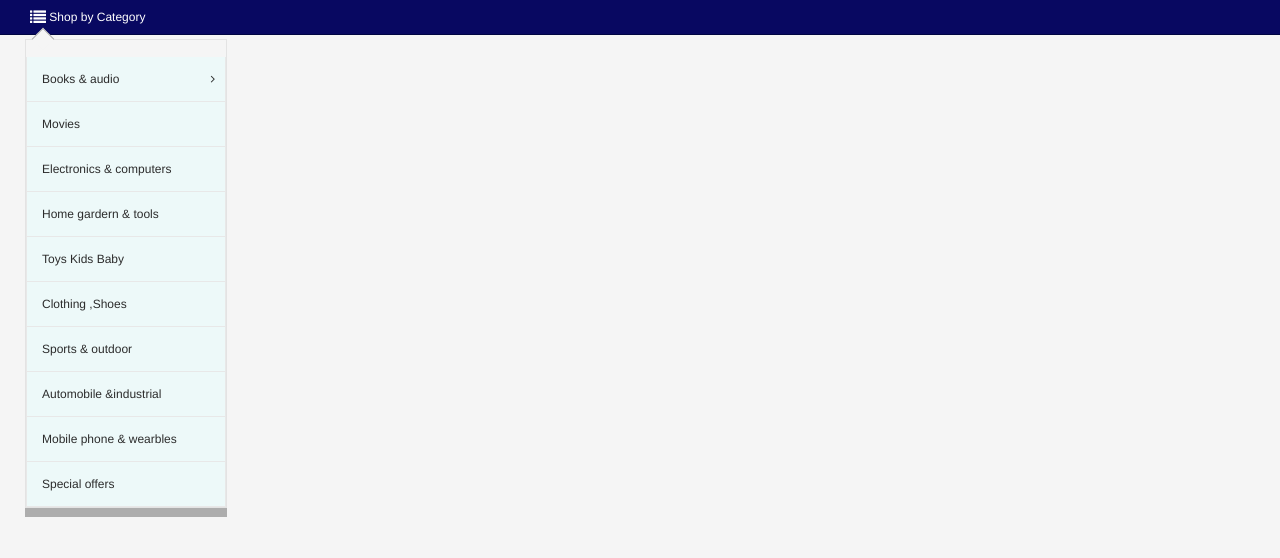
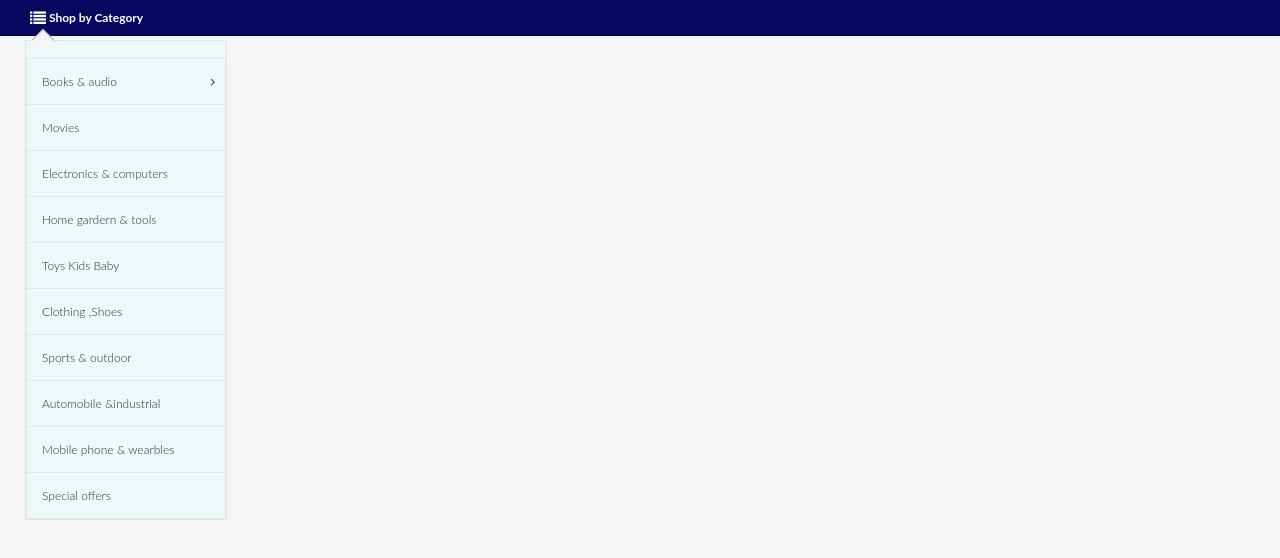
Before and after one commit to AkhilNaidu09/MegaMenu, a plain HTML site: page index.html in a window 1280 px wide. Both pictures are taken after a click on the element "Shop by Category". Drawn offline with nearby package versions, Linux system fonts and the light colour scheme.

```diff
--- a/css.css
+++ b/css.css
@@ -1,7 +1,7 @@
 body {
 	background: #efefef9c;
 	margin: 0px;
-	font-family: "Helvetica Neue", Helvetica, Arial, sans-serif;
+	font-family: 'Lato', sans-serif;
 }
 
 nav {
@@ -10,7 +10,7 @@ nav {
 	color: #fff;
 	padding: 10px;
 	font-size: 12px;
-	font-weight: 300;
+	font-weight: 700;
 }
 
 .department {
@@ -20,10 +20,9 @@ nav {
 .big_dropdown {
 	position: absolute;
 	color: rgb(44, 44, 44);
-	background: whitesmoke;
+	background: #edf9f9;
 	margin: 15px;
 	font-weight: 300;
-	box-shadow: 0px 9px 0px 0px #ADADAD;
 	border: 1px solid #adadad40;
 	display: none;
 }
@@ -125,11 +124,14 @@ nav {
 }
 
 .s_head {
-	font-size: 25px;
-	margin: 10px;
+
 	border-bottom: 1px solid #adadad;
 	padding-bottom: 15px;
 	text-transform: uppercase;
+}
+.selectable_li:first-child {
+	border-top-width: 1px;
+
 }
 
 .box-heading span+span {
```
